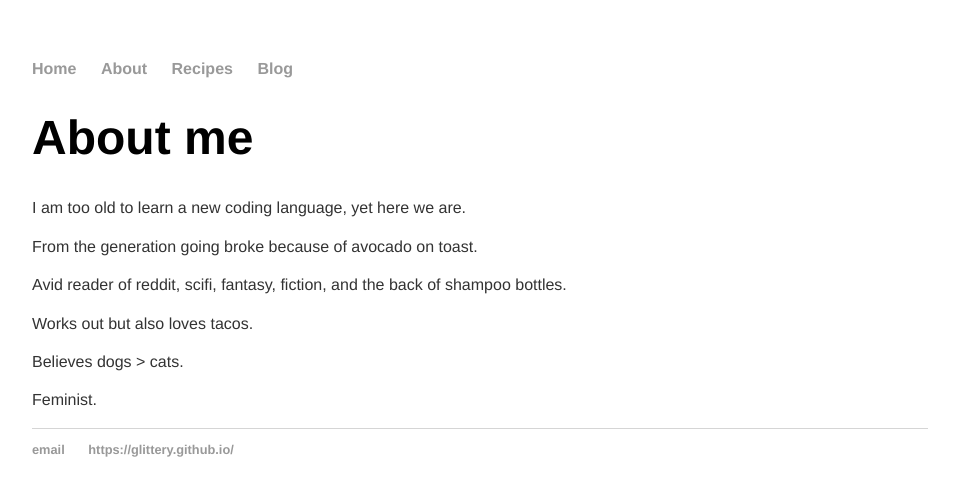
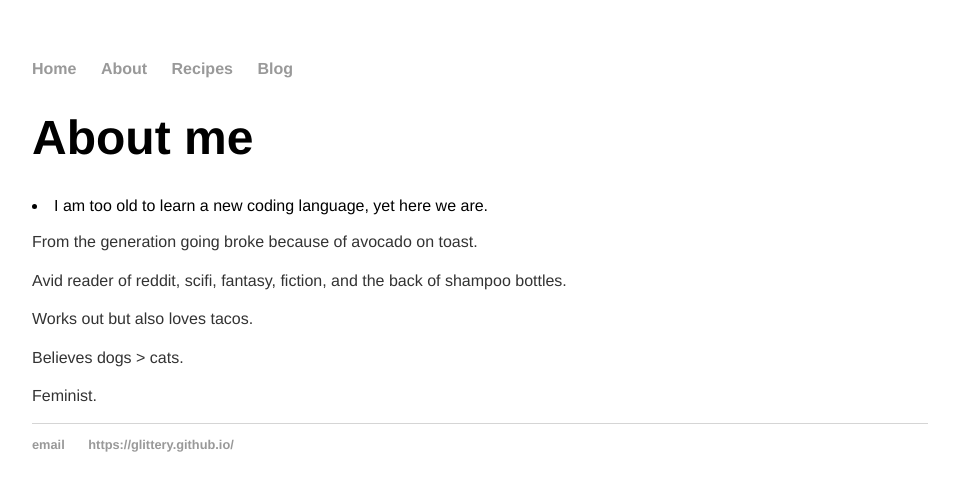
Before and after one commit to glittery/glittery.github.io, a Jekyll site: the page built from about/index.html, in a window 1280 px wide. Shown: the top 496 px of the page, without its empty margins (160-1119 px from the left). Built offline with Jekyll 4.4.1, drawn with Linux system fonts in a browser that asks for light colours.

```diff
--- a/about/index.html
+++ b/about/index.html
@@ -5,7 +5,7 @@ title: glittery - about me
 <div class="blurb">
 	<h1>About me</h1>
 
-<p> I am too old to learn a new coding language, yet here we are. </p>
+<li> I am too old to learn a new coding language, yet here we are. </li>
 
 <p> From the generation going broke because of avocado on toast. </p>
 
```
